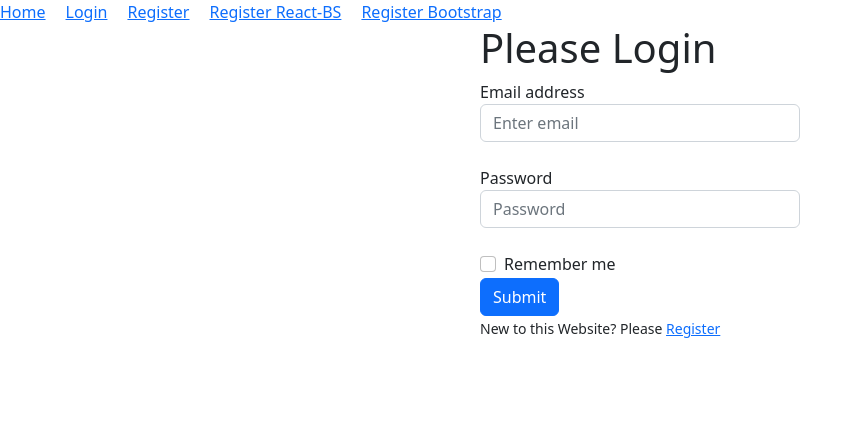
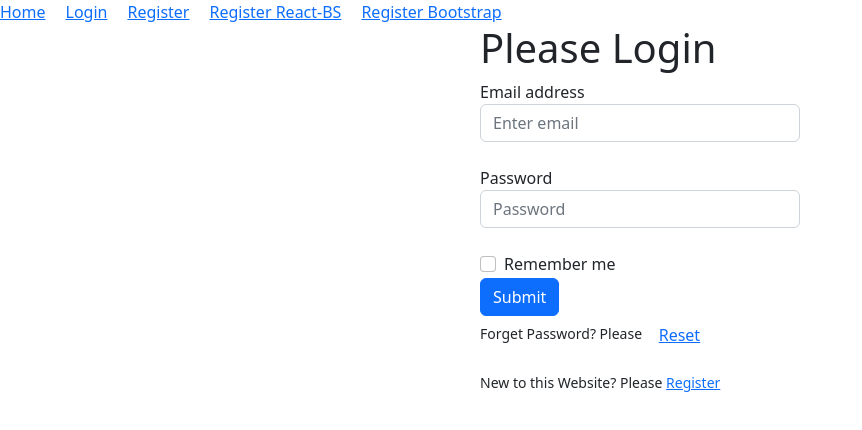
Before and after one commit to mahafujahamed/email-pass-auth, a React (Vite) app: page /login in a window 1280 px wide. Shown: the top 430 px of the page, without its empty margins (0-862 px from the left). Built offline with nearby package versions, Linux system fonts and the light colour scheme.

Commit message:
created reset button

```diff
--- a/src/components/Login/Login.jsx
+++ b/src/components/Login/Login.jsx
@@ -1,5 +1,5 @@
-import { getAuth, signInWithEmailAndPassword } from 'firebase/auth';
-import React, { useState } from 'react';
+import { getAuth, sendPasswordResetEmail, signInWithEmailAndPassword } from 'firebase/auth';
+import React, { useRef, useState } from 'react';
 import app from '../../firebase/firebase.config';
 import { Link } from 'react-router-dom';
 
@@ -9,6 +9,7 @@
 
     const [error, setError] = useState('');
     const [success, setSuccess] = useState('');
+    const emailRef = useRef('');
 
     const handleLogin = (event) => {
         event.preventDefault();
@@ -49,13 +50,32 @@
             })
     }
 
+    const handleResetPassword = (event) => {
+     const email = emailRef.current.value;
+     if(!email){
+        alert('Please provide your email address');
+        return;
+     }
+     sendPasswordResetEmail(auth, email)
+        .then(result => {
+            alert('A password reset email has been sent to your email address. Please check your email');
+        }
+        )
+        .catch(error => {
+            console.log(error);
+            setError(error.message);
+        }
+        )
+
+    }
+
     return (
         <div className='w-25 mx-auto'>
             <h1>Please Login</h1>
             <form onSubmit={handleLogin}>
                 <div className="form-group">
                     <label htmlFor="email">Email address</label>
-                    <input type="email" name='email' className="form-control mb-4" id="email" placeholder="Enter email" required />
+                    <input type="email" name='email' ref={emailRef} className="form-control mb-4" id="email" placeholder="Enter email" required />
                 </div>
                 <div className="form-group">
                     <label htmlFor="password">Password</label>
@@ -67,6 +87,7 @@
                 </div>
                 <button type="submit" className="btn btn-primary">Submit</button>
             </form>
+            <p><small>Forget Password? Please <button onClick={handleResetPassword} className='btn btn-link'>Reset</button></small></p>
             <p><small>New to this Website? Please <Link to="/register">Register</Link></small></p>
             <p className='text-danger'>{error}</p>
             <p className='text-success'>{success}</p>
```
